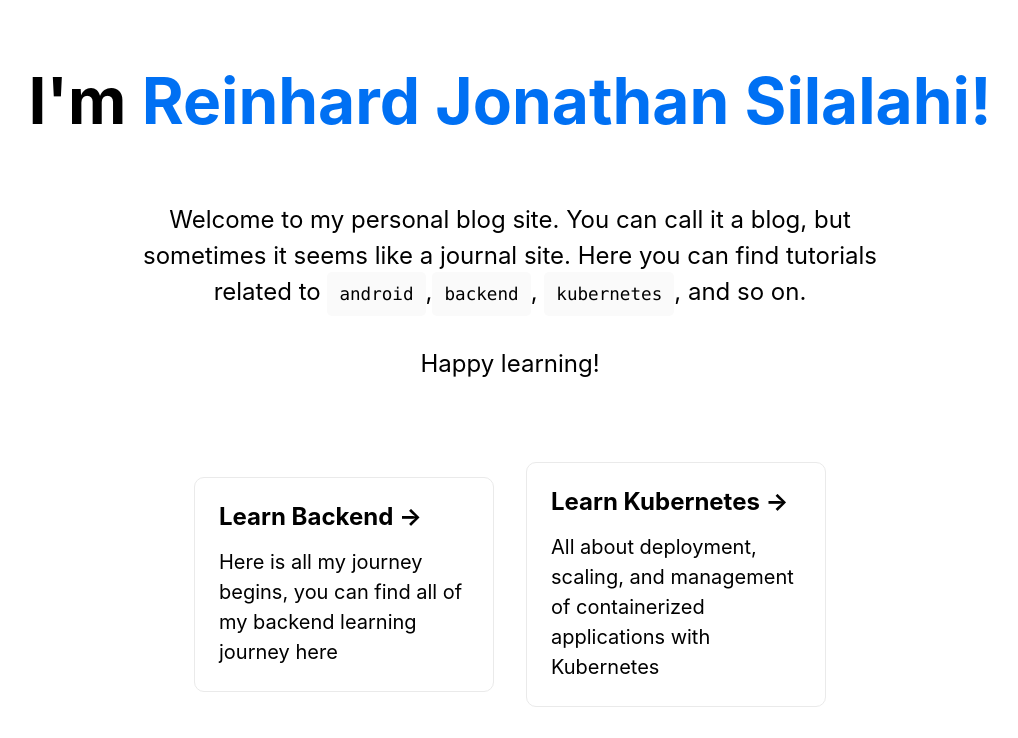
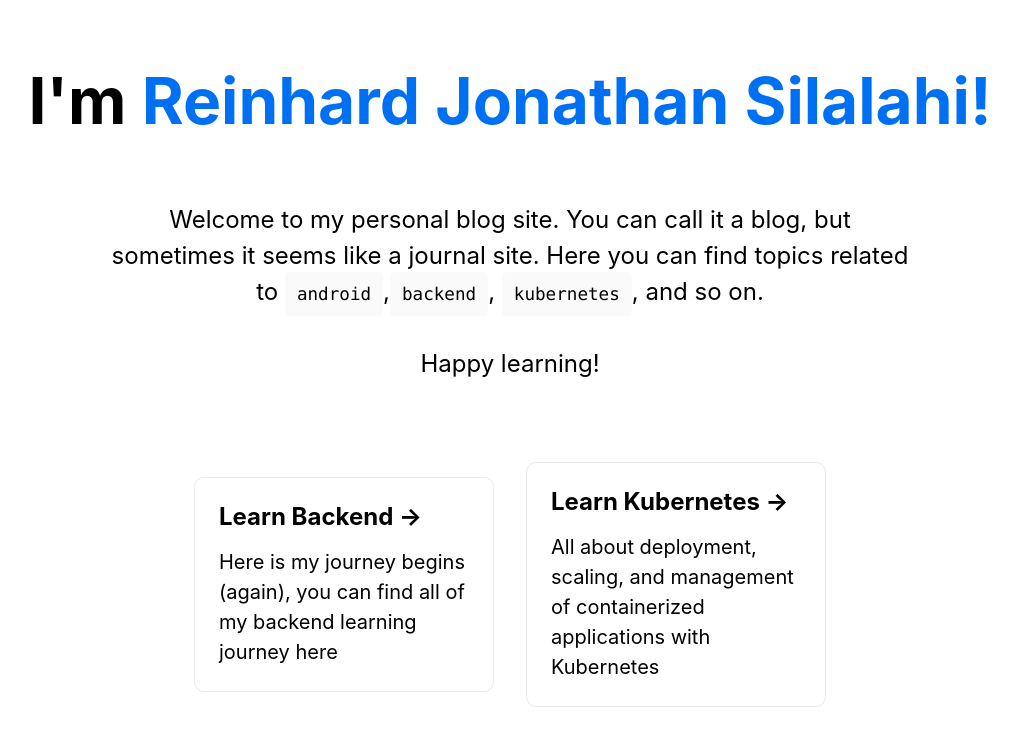
Before and after one commit to reinhardjs/my-web, a Next.js app: page / in a window 1280 px wide. Shown: the top 738 px of the page, without its empty margins (130-1148 px from the left). Built offline with nearby package versions, Linux system fonts and the light colour scheme.

Commit message:
refactor wording

```diff
--- a/pages/index.tsx
+++ b/pages/index.tsx
@@ -20,7 +20,7 @@ export default function Home() {
         <p className={styles.description}>
           Welcome to my personal blog site.
           You can call it a blog, but sometimes it seems like a journal site.
-          Here you can find tutorials related to <code className={styles.code}>android</code>,
+          Here you can find topics related to <code className={styles.code}>android</code>,
           <code className={styles.code}>backend</code>, <code className={styles.code}>kubernetes</code>, and so on.
           <br /><br />
           Happy learning!
@@ -29,7 +29,7 @@ export default function Home() {
         <div className={styles.grid}>
           <a href="/learn-backend" className={styles.card}>
             <h2>Learn Backend &rarr;</h2>
-            <p>Here is all my journey begins, you can find all of my backend learning journey here</p>
+            <p>Here is my journey begins (again), you can find all of my backend learning journey here</p>
           </a>
 
           <a href="/learn-kubernetes" className={styles.card}>
```
